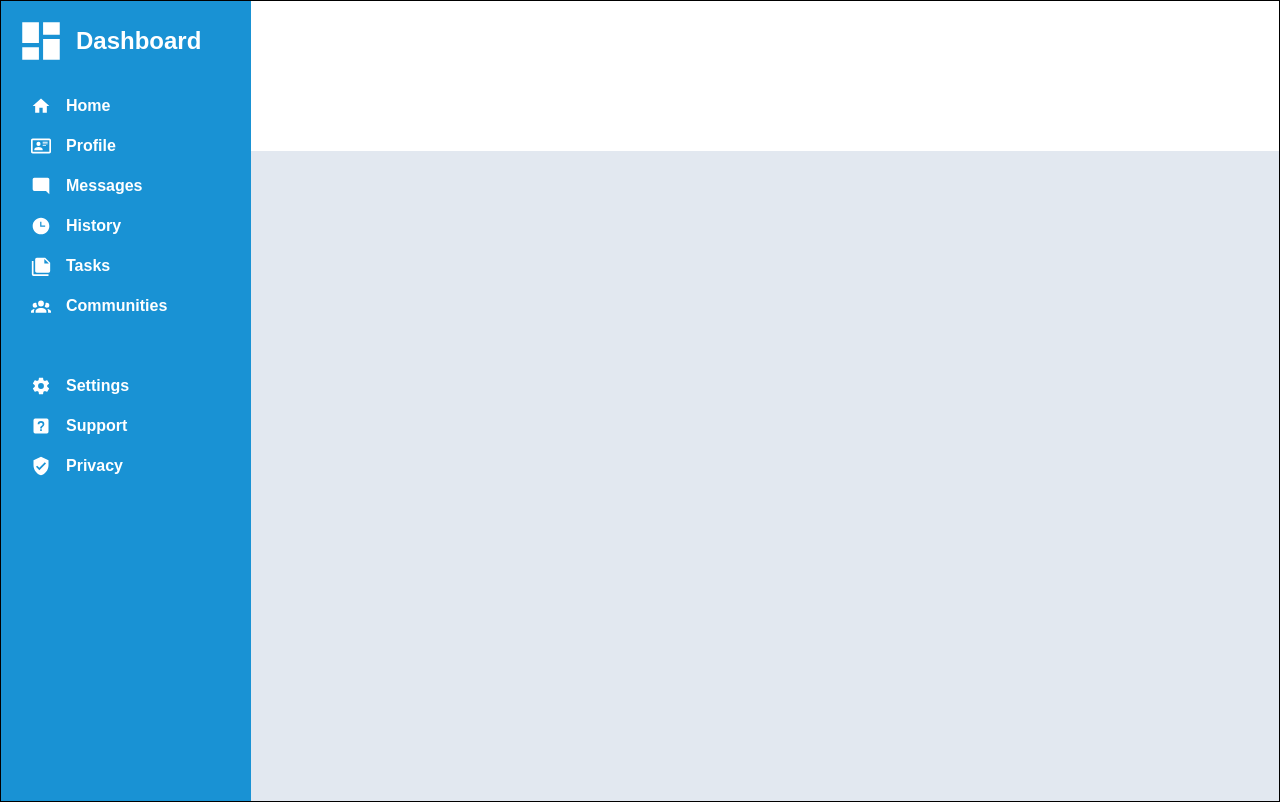
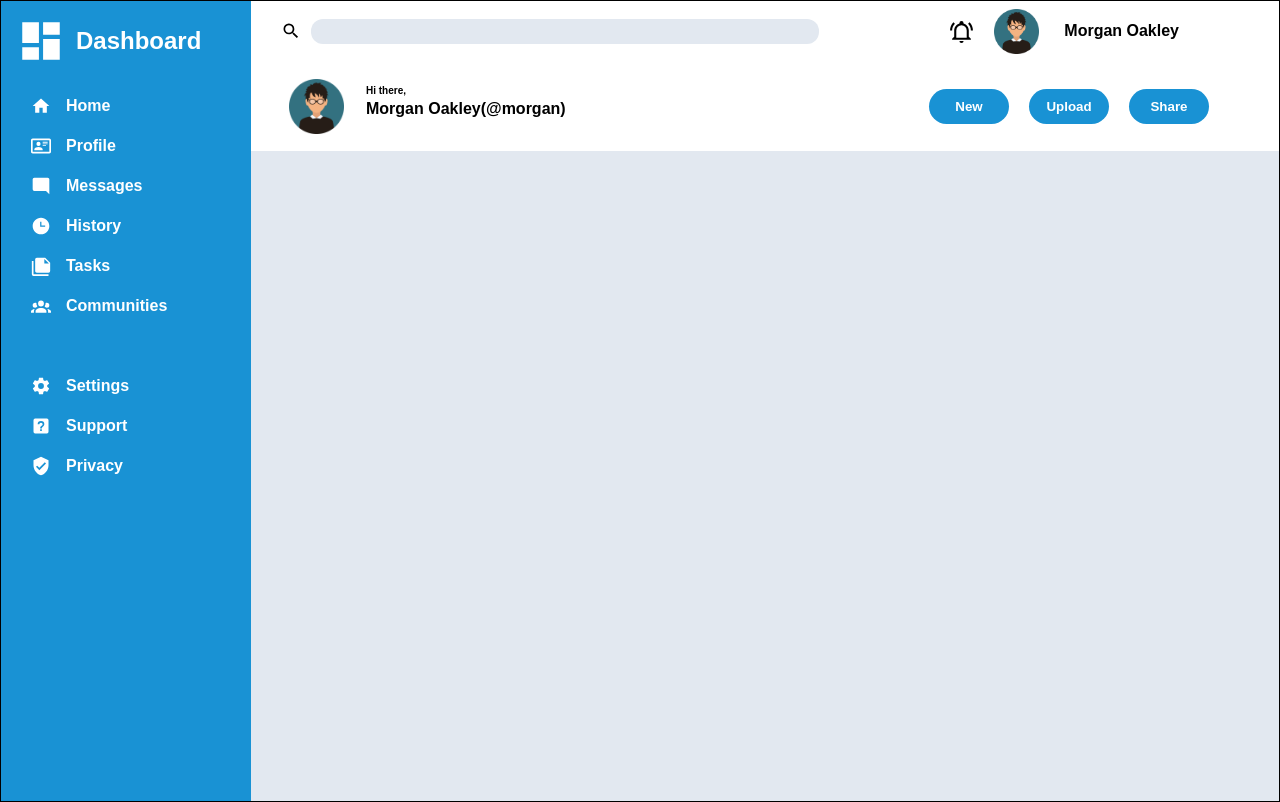
Before and after one commit to RoyalF4/odin-admin-dashboard, a plain HTML site: page index.html in a window 1280 px wide. Drawn offline with Linux system fonts and the light colour scheme.

Commit message:
build out header

```diff
--- a/index.html
+++ b/index.html
@@ -55,7 +55,29 @@
                     <h6>Privacy</h6></li>
             </ul>
         </div>
-        <header></header>
+        <header>
+            <div class="search">
+                <svg xmlns="http://www.w3.org/2000/svg" viewBox="0 0 24 24"><title>magnify</title><path d="M9.5,3A6.5,6.5 0 0,1 16,9.5C16,11.11 15.41,12.59 14.44,13.73L14.71,14H15.5L20.5,19L19,20.5L14,15.5V14.71L13.73,14.44C12.59,15.41 11.11,16 9.5,16A6.5,6.5 0 0,1 3,9.5A6.5,6.5 0 0,1 9.5,3M9.5,5C7,5 5,7 5,9.5C5,12 7,14 9.5,14C12,14 14,12 14,9.5C14,7 12,5 9.5,5Z" /></svg>
+                <input class="search-bar" type="search">
+            </div>
+            <div class="profile-menu">
+                <svg xmlns="http://www.w3.org/2000/svg" viewBox="0 0 24 24"><title>bell-ring-outline</title><path d="M10,21H14A2,2 0 0,1 12,23A2,2 0 0,1 10,21M21,19V20H3V19L5,17V11C5,7.9 7.03,5.17 10,4.29C10,4.19 10,4.1 10,4A2,2 0 0,1 12,2A2,2 0 0,1 14,4C14,4.1 14,4.19 14,4.29C16.97,5.17 19,7.9 19,11V17L21,19M17,11A5,5 0 0,0 12,6A5,5 0 0,0 7,11V18H17V11M19.75,3.19L18.33,4.61C20.04,6.3 21,8.6 21,11H23C23,8.07 21.84,5.25 19.75,3.19M1,11H3C3,8.6 3.96,6.3 5.67,4.61L4.25,3.19C2.16,5.25 1,8.07 1,11Z" /></svg>
+                <img src="./images/fake-user-1.png" alt="profile picture">
+                <p>Morgan Oakley</p>
+            </div>
+            <div class="greeting">
+                <img src="./images/fake-user-1.png" alt="">
+                <p>Hi there,</p>
+                <p>Morgan Oakley(@morgan)</p>
+            </div>
+            <div class="header-actions">
+                <ul>
+                    <li><button type="button" id="newBtn">New</button></li>
+                    <li><button type="button" id="uploadBtn">Upload</button></li>
+                    <li><button type="button" id="shareBtn">Share</button></li>
+                </ul>
+            </div>
+        </header>
         <main></main>
     </div>
 </body>
--- a/style.css
+++ b/style.css
@@ -47,6 +47,92 @@ body {
     padding: 30px 15px;
 }
 
+header {
+    display: grid;
+    grid-template-columns: 1.5fr 1fr;
+    grid-template-rows: 40% 60%;
+}
+
+.search {
+    display: grid;
+    grid-template-columns: 20px 1fr;
+    align-items: center;
+    column-gap: 10px;
+    padding: 0 30px;
+}
+
+.search-bar {
+    background-color: #e2e8f0 ;
+    border: none;
+    border-radius: 12px;
+    height: 25px;
+}
+
+.profile-menu {
+    display: grid;
+    grid-template-columns: 25px 50px max-content;
+    justify-content: end;
+    align-items: center;
+    column-gap: 20px;
+    padding: 5px 100px 5px 100px;
+}
+
+.profile-menu img {
+    height: 45px;
+}
+
+.profile-menu p {
+    font-weight: bold;
+}
+
+.greeting {
+    padding: 15px;
+    display: grid;
+    grid-template-columns: 100px 1fr;
+    grid-template-rows: 1fr 2fr;
+}
+
+.greeting img {
+    grid-row: span 2;
+    height: 55px;
+    place-self: center;
+}
+
+.greeting p:nth-child(2) {
+    align-self: end;
+    font-size: 10px;
+    font-weight: bold;
+}
+
+.greeting p:nth-child(3) {
+    padding-top: 5px;
+    font-weight: bold;
+}
+
+.header-actions {
+    display: grid;
+    align-items: center;
+    justify-content: end;
+    padding: 0 60px;
+}
+
+.header-actions > ul {
+    display: grid;
+    grid-template-columns: repeat(3, 100px);
+    place-items: center;
+}
+
+button {
+    background: #1992d4;
+    border: none;
+    width: 80px;
+    padding: 10px 0;
+    border-radius: 18px;
+    color: white;
+    font-weight: bold;
+
+}
+
 
 
 main {
```
Also changed, not shown: images/fake-user-1.png (added).
